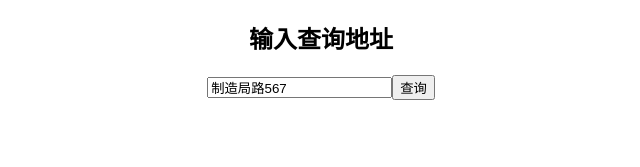
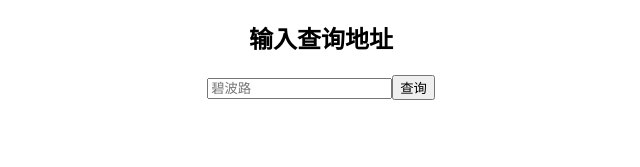
Before and after one commit to ma89vik/youyangma, a React (Create React App) app in the folder youyangma_front/: page / in a window 1280 px wide. Shown: the top 167 px of the page, without its empty margins (319-959 px from the left). Built offline with nearby package versions, Linux system fonts and the light colour scheme.

Commit message:
frontend: add placeholder search text

```diff
--- a/youyangma_front/src/components/Search.js
+++ b/youyangma_front/src/components/Search.js
@@ -6,7 +6,7 @@ import axios from 'axios'
 
 const Search = ({setCases}) => {
 
-    const [address, setAddress] = useState('制造局路567')
+    const [address, setAddress] = useState('')
     const [noCases, setNoCases] = useState(false)
     const search_url = 'https://fanmenrui.xyz/api/yang/'
 
@@ -37,7 +37,8 @@ const Search = ({setCases}) => {
             <h2>输入查询地址</h2>
             <form onSubmit={searchCase}>
                 <input  value={address}
-                        onChange={handleAddressChange}/>
+                        onChange={handleAddressChange}
+                        placeholder='碧波路'/>
                 <button type="submit">查询</button>
             </form>
             {noCases ? "无感染记录或未收录地址"  : ""  }
```
